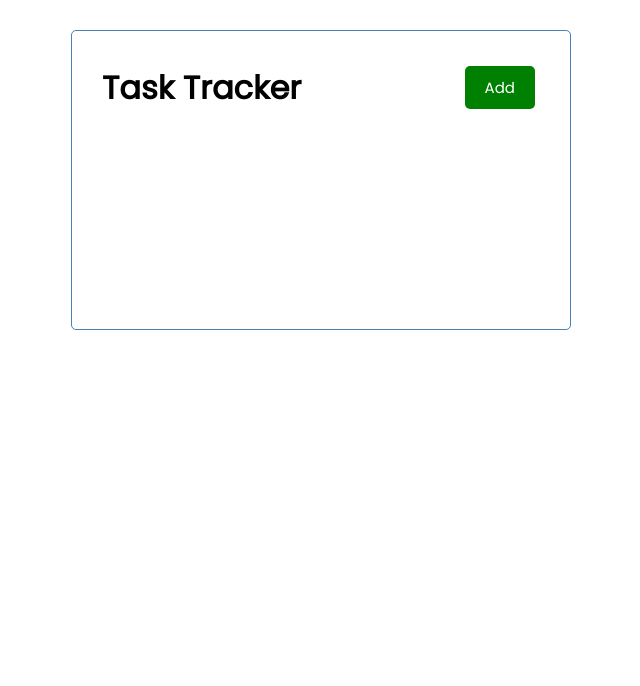
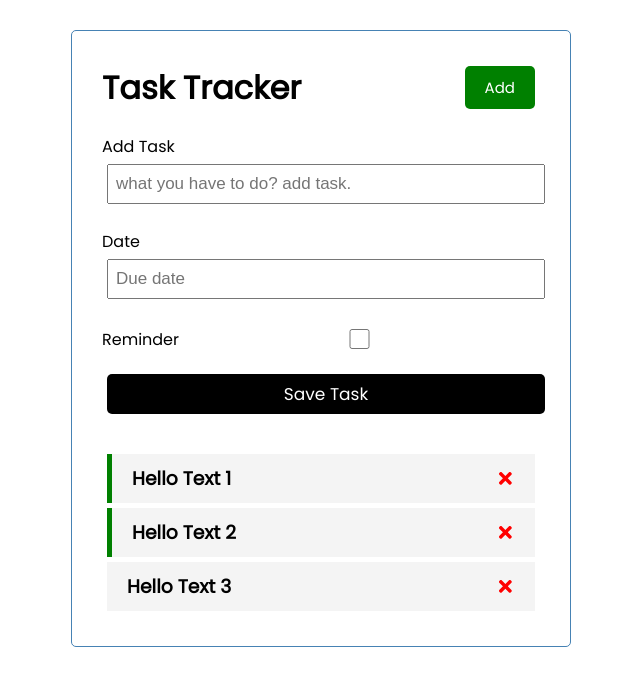
Before and after one commit to psinthorn/react-workingtask-tracker, a React (Create React App) app: page / in a window 1280 px wide. Shown: the top 686 px of the page, without its empty margins (319-959 px from the left). Built offline with nearby package versions, Linux system fonts and the light colour scheme.

Commit message:
Added add task form

```diff
--- a/package.json
+++ b/package.json
@@ -8,6 +8,7 @@
     "@testing-library/user-event": "^12.8.3",
     "react": "^17.0.1",
     "react-dom": "^17.0.1",
+    "react-icons": "^4.2.0",
     "react-scripts": "4.0.3",
     "web-vitals": "^1.1.1"
   },
--- a/src/App.js
+++ b/src/App.js
@@ -1,11 +1,56 @@
+import {useState} from 'react'
 import Header from "./components/Header"
+import Tasks from "./components/Tasks"
+import Addtask from "./components/Addtask"
 
 function App() {
+  const [tasks, setTasks] = useState([
+    {
+      id: 1,
+      text: "Hello Text 1",
+      date: "18 Apr 2021 11:30 AM",
+      reminder: true,
+    },
+    {
+      id: 2,
+      text: "Hello Text 2",
+      date: "18 Apr 2021 11:30 AM",
+      reminder: true,
+    },
+    {
+      id: 3,
+      text: "Hello Text 3",
+      date: "18 Apr 2021 11:30 AM",
+      reminder: false,
+    },
+
+  ])
+
+  // Toggle Reminder
+  const toggleReminder = (id) => {
+    console.log(id)
+    setTasks(tasks.map((task) => task.id === id ? {...task, reminder: !task.reminder} : task))
+
+  }
+
+  // Delete task
+  const deleteTask = (id) => {
+    setTasks(tasks.filter((task) => task.id !== id))
+  }
+
+
   return (
     <div className="container">
       <header className="App-header">
-      {/* <Header title={3}/> */}
+
        <Header />
+       <Addtask />
+       {tasks.length > 0 ? (
+       <Tasks tasks={tasks} onDelete={deleteTask} onToggle={toggleReminder} />
+       ):(
+         'No work tasks available'
+        )}
+
       </header>
     </div>
   );
--- /dev/null
+++ b/src/components/Addtask.js
@@ -0,0 +1,47 @@
+import {useState} from 'react'
+
+const Addtask = () => {
+
+    const [text, setText] = useState('')
+    const [date, setDate] = useState('')
+    const [reminder, setReminder] = useState(false)
+
+    return (
+        <form className="add-form">
+        <div className="form-control">
+            <lable>Add Task</lable>
+            <input
+                type="text"
+                value={text}
+                onChange={(e) => setText(e.target.value)}
+                placeholder="what you have to do? add task."
+            />
+        </div>
+
+        <div className="form-control">
+            <lable>Date</lable>
+            <input
+                type="text"
+                value={date}
+                onChange={(e) => setDate(e.target.value)}
+                placeholder="Due date" />
+        </div>
+
+        <div className="form-control form-control-check">
+            <lable>Reminder</lable>
+            <input
+                type="checkbox"
+                value={reminder}
+                onChange={(e) => setReminder(e.currentTarget.checked)}
+            />
+
+        </div>
+
+        <div className="form-control">
+            <input type="submit" className="btn btn-block" value="Save Task" />
+        </div>
+        </form>
+    )
+}
+
+export default Addtask
--- /dev/null
+++ b/src/components/Task.js
@@ -0,0 +1,13 @@
+import { FaTimes } from 'react-icons/fa'
+
+const Task = ({task, onDelete, onToggle}) => {
+    return (
+
+        <div className={`task ${task.reminder ? 'reminder' : ''}`} onDoubleClick={() => onToggle(task.id)}>
+            <h3>{task.text}<FaTimes style={{color: 'red', curcor: 'pointer'}} onClick={() => onDelete(task.id)} /></h3>
+        </div>
+
+    )
+}
+
+export default Task
--- /dev/null
+++ b/src/components/Tasks.js
@@ -0,0 +1,15 @@
+import Task from "./Task"
+
+
+
+const Tasks = ({ tasks, onDelete, onToggle }) => {
+	return (
+		<div>
+		{tasks.map((task) => (
+			<Task key={task.id} task={task} onDelete={onDelete} onToggle={onToggle} />
+		))}
+		</div>
+	)
+}
+
+export default Tasks
```
Also changed, not shown: 2 other files (tests, documents, lock files or other folders).
